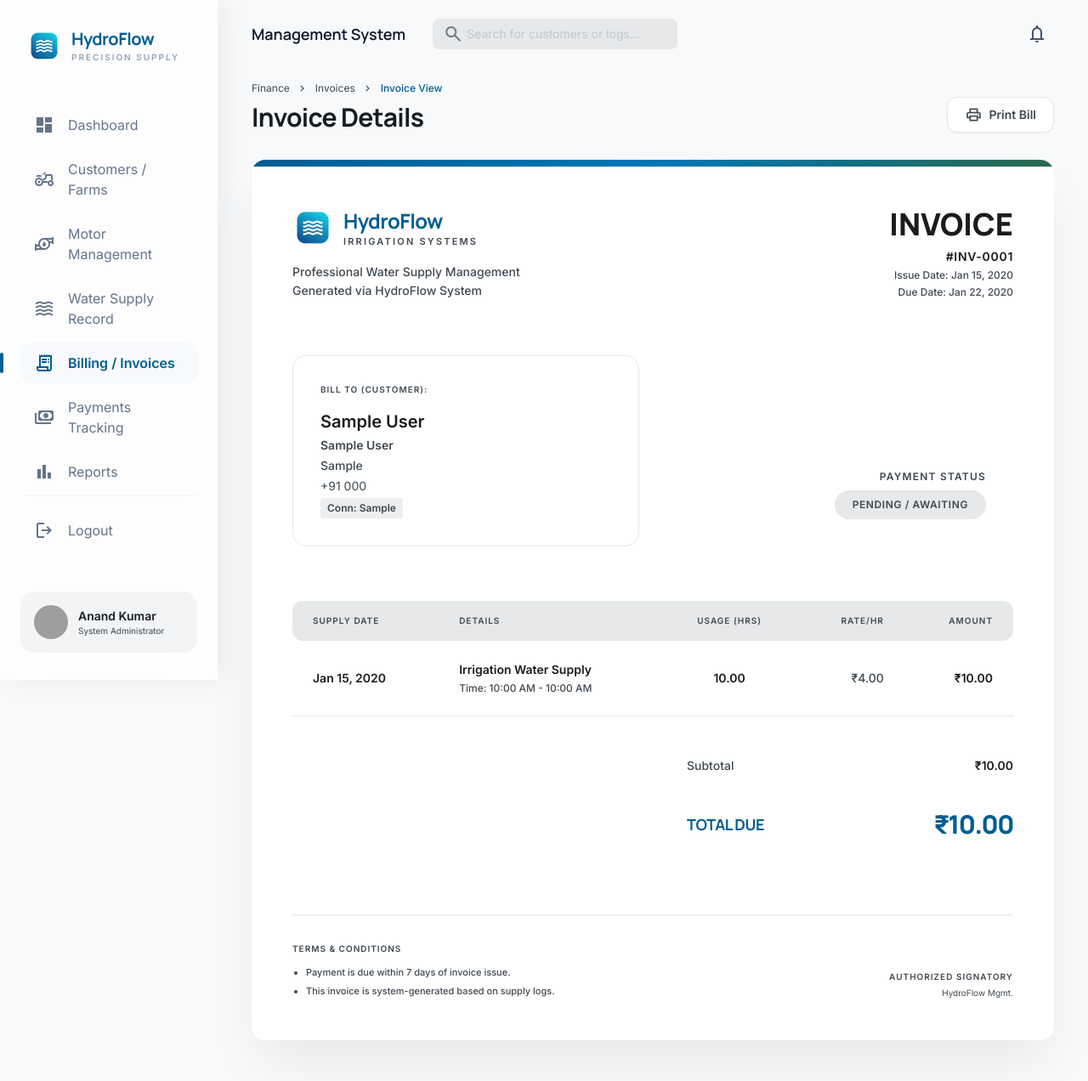
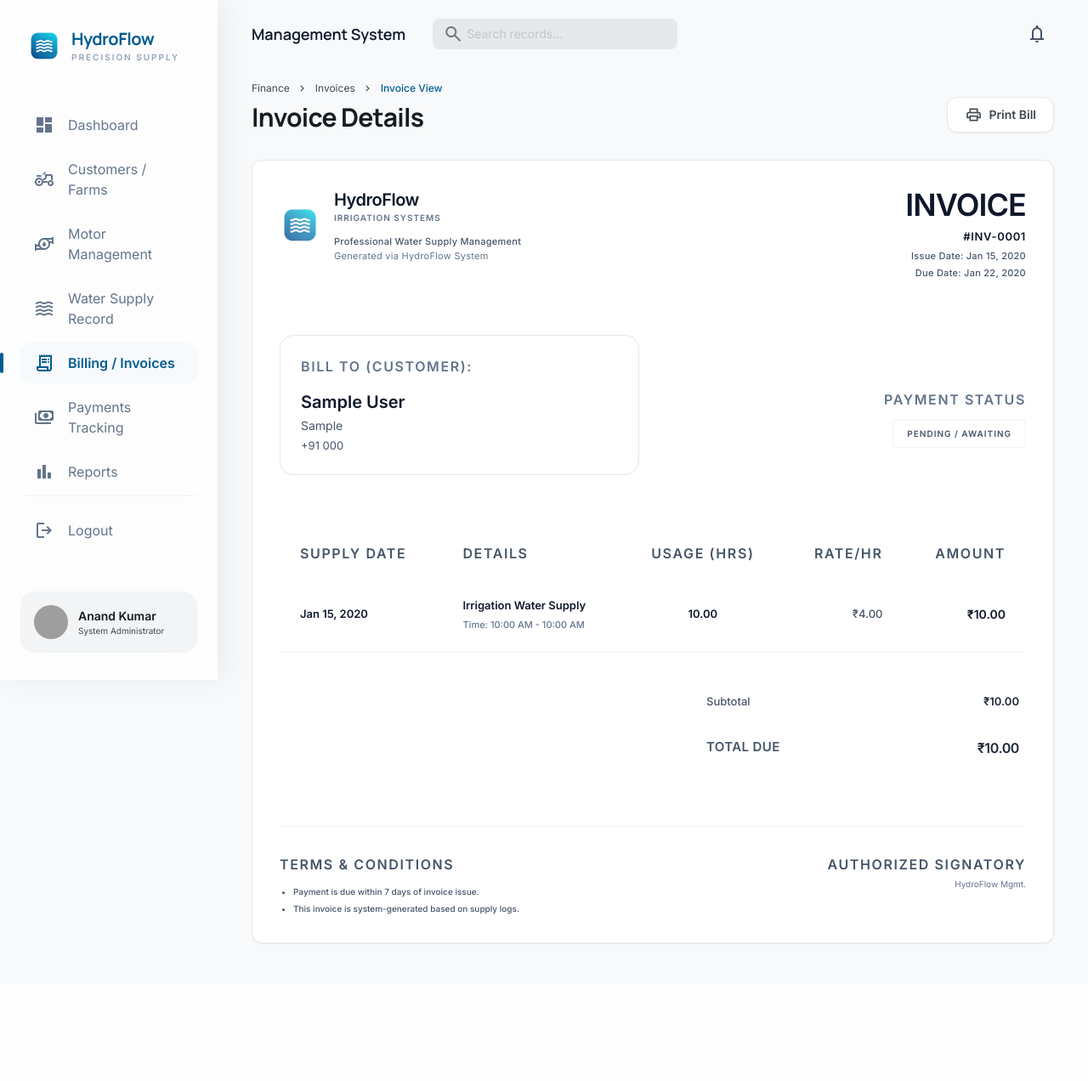
Before and after one commit to Dark-Priyanshu/water_Supply_System-HydroFlow-, a PHP site: page /views/billing/view_bill.php?id=1 in a window 1280 px wide. Shown: the whole page at 85% size. After the commit the page ends 1111 px from the top, so only its background shows below. Run offline with PHP 8.4, Linux system fonts and the light colour scheme; a user stored in the database is signed in; tables that the repository leaves empty hold one stand-in row (values such as "Sample post"); grey boxes are pictures that could not be loaded.

Commit message:
feat: Implement the initial Aquifer Pro water supply management system, including customer, motor, supply, billing, and payment modules, along with database setup and UI designs.

```diff
--- a/database.sql
+++ b/database.sql
@@ -15,7 +15,7 @@ CREATE TABLE customers (
     mobile VARCHAR(15) NOT NULL,
     village VARCHAR(100) NOT NULL,
     farm_name VARCHAR(100),
-    connection_no VARCHAR(50) UNIQUE,
+    connection_no VARCHAR(50),
     pipe_size VARCHAR(20),
     created_at TIMESTAMP DEFAULT CURRENT_TIMESTAMP
 );
--- a/includes/footer.php
+++ b/includes/footer.php
@@ -30,6 +30,9 @@
                     "pageLength": 10,
                     "ordering": true,
                     "info": true,
+                    "dom": "<'flex flex-col md:flex-row justify-between items-center mb-4'lf>" +
+                           "<'overflow-x-auto w-full'tr>" +
+                           "<'flex flex-col md:flex-row justify-between items-center mt-4 gap-4'ip>",
                     "language": {
                         "search": "_INPUT_",
                         "searchPlaceholder": "Search records...",
@@ -46,6 +49,27 @@
                     }
                 });
             }
+            // Bind top global search to DataTables and generic cards
+            $('#topGlobalSearch').on('keyup', function() {
+                var searchVal = $(this).val().toLowerCase();
+
+                // 1. Filter DataTables
+                if ($('.datatable').length) {
+                    $('.datatable').DataTable().search(searchVal).draw();
+                }
+
+                // 2. Filter Custom Grids / Cards
+                if ($('.searchable-item').length) {
+                    $('.searchable-item').each(function() {
+                        var textContent = $(this).text().toLowerCase();
+                        if (textContent.indexOf(searchVal) > -1) {
+                            $(this).removeClass('hidden');
+                        } else {
+                            $(this).addClass('hidden');
+                        }
+                    });
+                }
+            });
         });
     </script>
 </body>
--- a/includes/sidebar.php
+++ b/includes/sidebar.php
@@ -97,8 +97,20 @@
                     ?>
                 </h2>
                 <div class="relative group hidden md:block">
+                    <?php
+                        $search_placeholder = 'Search records...';
+                        switch($current_page) {
+                            case 'dashboard.php': $search_placeholder = 'Search dashboard...'; break;
+                            case 'customer_list.php': $search_placeholder = 'Search customers or villages...'; break;
+                            case 'motor_list.php': $search_placeholder = 'Search motor details...'; break;
+                            case 'supply_history.php': $search_placeholder = 'Search supply logs...'; break;
+                            case 'bill_history.php': $search_placeholder = 'Search bills or invoices...'; break;
+                            case 'payment_history.php': $search_placeholder = 'Search payments...'; break;
+                            case 'daily_report.php': $search_placeholder = 'Search reports...'; break;
+                        }
+                    ?>
                     <span class="absolute left-3 top-1/2 -translate-y-1/2 material-symbols-outlined text-outline">search</span>
-                    <input class="bg-surface-container-high border-none rounded-lg pl-10 pr-4 py-2 w-48 lg:w-72 text-sm focus:ring-2 focus:ring-[#005d90]/20 focus:bg-surface-container-lowest transition-all placeholder:text-outline-variant" placeholder="Search for customers or logs..." type="text"/>
+                    <input id="topGlobalSearch" class="bg-surface-container-high border-none rounded-lg pl-10 pr-4 py-2 w-48 lg:w-72 text-sm focus:ring-2 focus:ring-[#005d90]/20 focus:bg-surface-container-lowest transition-all placeholder:text-outline-variant" placeholder="<?= $search_placeholder ?>" type="text"/>
                 </div>
             </div>
             <div class="flex items-center gap-4">
--- a/views/billing/view_bill.php
+++ b/views/billing/view_bill.php
@@ -26,20 +26,65 @@ if (!$bill) {
     background-size: 24px 24px;
 }
 @media print {
-    body { background-color: #fff !important; }
-    .no-print, aside, header { display: none !important; }
-    main { margin: 0 !important; padding: 0 !important; width: 100% !important; max-width: 100% !important; min-height: 0 !important; }
-    .px-10 { padding-left: 0 !important; padding-right: 0 !important; }
-    .pb-12 { padding-bottom: 0 !important; }
-    .invoice-card { box-shadow: none !important; border: none !important; border-radius: 0 !important; margin: 0 !important; max-width: 100% !important; page-break-inside: avoid; }
-    html, body { min-height: 0 !important; height: auto !important; }
+    /* Reset everything */
     * {
         -webkit-print-color-adjust: exact !important;
         print-color-adjust: exact !important;
     }
+    html, body {
+        background: #fff !important;
+        margin: 0 !important;
+        padding: 0 !important;
+        min-height: 0 !important;
+        height: auto !important;
+        font-size: 11px !important;
+    }
+    /* Hide all non-invoice elements */
+    .no-print, aside, header, nav { display: none !important; }
+    /* Remove main wrapper padding/margin so invoice fills page */
+    main {
+        margin: 0 !important;
+        padding: 0 !important;
+        width: 100% !important;
+        max-width: 100% !important;
+        min-height: 0 !important;
+        display: block !important;
+    }
+    .px-4, .px-10, .lg\:px-10 { padding-left: 0 !important; padding-right: 0 !important; }
+    .pb-12 { padding-bottom: 0 !important; }
+    /* Invoice card: full page, clean white, no shadow/border */
+    .invoice-card {
+        box-shadow: none !important;
+        border: none !important;
+        border-radius: 0 !important;
+        margin: 0 !important;
+        max-width: 100% !important;
+        width: 100% !important;
+        background-color: #ffffff !important;
+        transform: scale(0.8);
+        transform-origin: top left;
+    }
+    /* Remove the dot background in print */
+    .invoice-paper {
+        background-image: none !important;
+        padding: 20mm 18mm !important;
+    }
+    /* Ensure slate colors render correctly */
+    .text-slate-900 { color: #0f172a !important; }
+    .text-slate-800 { color: #1e293b !important; }
+    .text-slate-600 { color: #475569 !important; }
+    .text-slate-500 { color: #64748b !important; }
+    .border-slate-200 { border-color: #e2e8f0 !important; }
+    .bg-slate-200\/50, .bg-slate-100 { background-color: #f1f5f9 !important; }
+    /* Keep bill-to box border visible */
+    .rounded-2xl { border-radius: 12px !important; }
+    /* Table header */
+    thead tr { background-color: #f1f5f9 !important; }
+    /* Prevent page breaks inside invoice */
+    .invoice-card, table { page-break-inside: avoid; }
 }
 @page {
-    size: auto;
+    size: A4;
     margin: 0;
 }
 </style>
@@ -72,64 +117,50 @@ if (!$bill) {
 <?php unset($_SESSION['success_msg']); endif; ?>
 
 <!-- Invoice Container -->
-<div class="bg-surface-container-lowest rounded-2xl p-0 shadow-[0_32px_64px_-12px_rgba(0,0,0,0.08)] overflow-hidden invoice-card max-w-5xl">
-    <!-- Top Accent Bar -->
-    <div class="h-2 bg-gradient-to-r from-primary via-primary-container to-secondary"></div>
+<div class="bg-white rounded-xl p-0 overflow-hidden invoice-card max-w-5xl mx-auto shadow-sm border border-slate-200/60 font-sans">
 
-    <div class="p-8 md:p-12 invoice-paper">
-        <!-- Invoice Header -->
+    <div class="p-8 md:p-14 invoice-paper">
+        <!-- Header: Logo/Text (Left) and INVOICE text (Right) -->
         <div class="flex flex-col md:flex-row justify-between md:items-start mb-16 gap-8">
-            <div class="space-y-4">
-                <div class="flex items-center gap-3">
-                    <div class="w-12 h-12 rounded-xl flex items-center justify-center">
-                        <img src="../../assets/images/icon.png" alt="HydroFlow Logo" class="w-full h-full object-contain">
-                    </div>
-                    <div>
-                        <h3 class="text-2xl font-bold text-primary font-headline tracking-tight">HydroFlow</h3>
-                        <p class="text-[11px] uppercase tracking-[0.2em] text-on-surface-variant font-bold">Irrigation Systems</p>
-                    </div>
+            <div class="flex items-center gap-4">
+                <div class="w-12 h-12 flex items-center justify-center grayscale opacity-80">
+                    <img src="../../assets/images/icon.png" alt="HydroFlow Logo" class="w-full h-full object-contain">
                 </div>
-                <div class="text-sm text-on-surface-variant leading-relaxed font-medium">
-                    <p>Professional Water Supply Management</p>
-                    <p>Generated via HydroFlow System</p>
+                <div>
+                    <h3 class="text-xl font-bold text-slate-900 tracking-tight">HydroFlow</h3>
+                    <p class="text-[10px] uppercase tracking-widest text-slate-500 font-bold mb-3">Irrigation Systems</p>
+                    <p class="text-[11px] text-slate-600 font-medium tracking-wide">Professional Water Supply Management</p>
+                    <p class="text-[11px] text-slate-500 tracking-wide">Generated via HydroFlow System</p>
                 </div>
             </div>
-            <div class="md:text-right border-l-[4px] pl-6 md:border-l-0 md:pl-0 border-primary">
-                <h4 class="text-4xl font-extrabold text-on-surface font-headline mb-2">INVOICE</h4>
-                <div class="space-y-1">
-                    <p class="text-sm font-bold text-on-surface tracking-wider">#INV-<?= str_pad($bill['bill_id'], 4, '0', STR_PAD_LEFT) ?></p>
-                    <p class="text-xs text-on-surface-variant font-medium">Issue Date: <?= date('M d, Y', strtotime($bill['bill_date'])) ?></p>
-                    <p class="text-xs text-on-surface-variant font-medium">Due Date: <?= date('M d, Y', strtotime($bill['bill_date']. ' + 7 days')) ?></p>
+            <div class="md:text-right">
+                <h4 class="text-4xl font-extrabold text-slate-900 mb-2 tracking-tight">INVOICE</h4>
+                <div class="space-y-1 mt-3">
+                    <p class="text-[13px] font-bold text-slate-900 tracking-wider">#INV-<?= str_pad($bill['bill_id'], 4, '0', STR_PAD_LEFT) ?></p>
+                    <p class="text-[11px] text-slate-600 font-medium tracking-wide">Issue Date: <?= date('M d, Y', strtotime($bill['bill_date'])) ?></p>
+                    <p class="text-[11px] text-slate-600 font-medium tracking-wide">Due Date: <?= date('M d, Y', strtotime($bill['bill_date']. ' + 7 days')) ?></p>
                 </div>
             </div>
         </div>
 
-        <!-- Client Info -->
-        <div class="grid grid-cols-1 md:grid-cols-2 gap-8 mb-16">
-            <div class="p-8 rounded-2xl bg-surface-container-low/50 border border-outline-variant/10">
-                <h5 class="text-[10px] uppercase tracking-widest text-on-surface-variant font-bold mb-4">Bill To (Customer):</h5>
-                <div class="space-y-1">
-                    <p class="text-xl font-bold text-on-surface"><?= htmlspecialchars($bill['farmer_name']) ?></p>
-                    <?php if(!empty($bill['farm_name'])): ?>
-                        <p class="text-sm text-on-surface-variant font-bold"><?= htmlspecialchars($bill['farm_name']) ?></p>
-                    <?php endif; ?>
-                    <p class="text-sm text-on-surface-variant font-medium mt-2"><?= htmlspecialchars($bill['village']) ?></p>
-                    <p class="text-sm text-on-surface-variant">+91 <?= htmlspecialchars($bill['mobile']) ?></p>
-                    <?php if(!empty($bill['connection_no'])): ?>
-                        <p class="text-xs text-on-surface-variant mt-2 px-2 py-1 bg-surface-container rounded inline-block font-bold">Conn: <?= htmlspecialchars($bill['connection_no']) ?></p>
-                    <?php endif; ?>
-                </div>
+        <!-- Middle Section: Bill To and Payment Status -->
+        <div class="grid grid-cols-1 md:grid-cols-2 gap-8 mb-16 items-start">
+            <div class="p-6 md:p-8 rounded-2xl border border-slate-200 bg-white/50 w-full max-w-[400px]">
+                <h5 class="text-[9px] uppercase tracking-widest text-slate-500 font-bold mb-4">Bill To (Customer):</h5>
+                <p class="text-xl font-bold text-slate-900 mb-1"><?= htmlspecialchars($bill['farmer_name']) ?></p>
+                <p class="text-sm text-slate-600 mb-1"><?= htmlspecialchars($bill['village']) ?></p>
+                <p class="text-[13px] text-slate-600">+91 <?= htmlspecialchars($bill['mobile']) ?></p>
             </div>
 
-            <div class="p-8 flex flex-col justify-end md:text-right">
-                <div class="space-y-2">
-                    <p class="text-xs text-on-surface-variant uppercase tracking-widest font-bold">Payment Status</p>
+            <div class="flex flex-col md:items-end justify-center h-full pt-8 md:pt-0">
+                <div class="text-center md:text-right w-full flex flex-col md:items-end">
+                    <p class="text-[9px] text-slate-500 uppercase tracking-widest font-bold mb-3 pl-2">Payment Status</p>
                     <?php if($bill['status'] == 'paid'): ?>
-                        <span class="inline-block px-5 py-2 rounded-full bg-secondary/10 text-secondary text-xs font-bold uppercase tracking-wider border border-secondary/20">PAID & SETTLED</span>
+                        <span class="inline-block px-4 py-2 rounded-[20px] bg-slate-100 text-slate-800 text-[10px] font-bold uppercase tracking-widest border border-slate-200">PAID & SETTLED</span>
                     <?php elseif($bill['status'] == 'cancelled'): ?>
-                        <span class="inline-block px-5 py-2 rounded-full bg-error/10 text-error text-xs font-bold uppercase tracking-wider border border-error/20">CANCELLED</span>
+                        <span class="inline-block px-4 py-2 rounded-[20px] bg-slate-100 text-slate-800 text-[10px] font-bold uppercase tracking-widest border border-slate-200">CANCELLED</span>
                     <?php else: ?>
-                        <span class="inline-block px-5 py-2 rounded-full bg-surface-container-high text-on-surface-variant text-xs font-bold uppercase tracking-wider border border-outline-variant/30">PENDING / AWAITING</span>
+                        <span class="inline-block px-4 py-2 rounded-[20px] bg-slate-200/50 text-slate-600 text-[10px] font-bold uppercase tracking-widest border border-slate-200/50">PENDING / AWAITING</span>
                     <?php endif; ?>
                 </div>
             </div>
@@ -137,59 +168,59 @@ if (!$bill) {
 
         <!-- Invoice Table -->
         <div class="mb-12 overflow-x-auto">
-            <table class="w-full border-collapse min-w-[600px]">
+            <table class="w-full border-collapse min-w-[700px]">
                 <thead>
-                    <tr class="bg-surface-container-high">
-                        <th class="text-left py-4 px-6 text-[10px] uppercase tracking-widest font-bold text-on-surface-variant rounded-l-xl">Supply Date</th>
-                        <th class="text-left py-4 px-6 text-[10px] uppercase tracking-widest font-bold text-on-surface-variant">Details</th>
-                        <th class="text-center py-4 px-6 text-[10px] uppercase tracking-widest font-bold text-on-surface-variant">Usage (hrs)</th>
-                        <th class="text-right py-4 px-6 text-[10px] uppercase tracking-widest font-bold text-on-surface-variant">Rate/Hr</th>
-                        <th class="text-right py-4 px-6 text-[10px] uppercase tracking-widest font-bold text-on-surface-variant rounded-r-xl">Amount</th>
+                    <tr class="bg-slate-200/50">
+                        <th class="text-left py-4 px-6 text-[9px] uppercase tracking-widest font-bold text-slate-600 rounded-l-xl w-1/5">Supply Date</th>
+                        <th class="text-left py-4 px-6 text-[9px] uppercase tracking-widest font-bold text-slate-600 w-1/3">Details</th>
+                        <th class="text-center py-4 px-6 text-[9px] uppercase tracking-widest font-bold text-slate-600">Usage (hrs)</th>
+                        <th class="text-right py-4 px-6 text-[9px] uppercase tracking-widest font-bold text-slate-600">Rate/Hr</th>
+                        <th class="text-right py-4 px-6 text-[9px] uppercase tracking-widest font-bold text-slate-600 rounded-r-xl">Amount</th>
                     </tr>
                 </thead>
-                <tbody class="divide-y divide-surface-container border-b border-outline-variant/10">
-                    <tr class="hover:bg-surface-container-low/30 transition-colors">
-                        <td class="py-6 px-6 text-sm text-on-surface font-semibold"><?= date('M d, Y', strtotime($bill['supply_date'])) ?></td>
+                <tbody>
+                    <tr class="border-b border-slate-100">
+                        <td class="py-6 px-6 text-[13px] text-slate-900 font-bold"><?= date('M d, Y', strtotime($bill['supply_date'])) ?></td>
                         <td class="py-6 px-6">
-                            <p class="text-sm font-bold text-on-surface mb-1">Irrigation Water Supply</p>
-                            <p class="text-xs text-on-surface-variant font-medium">Time: <?= date('h:i A', strtotime($bill['start_time'])) ?> - <?= date('h:i A', strtotime($bill['end_time'])) ?></p>
+                            <p class="text-[13px] font-bold text-slate-900 mb-1">Irrigation Water Supply</p>
+                            <p class="text-[11px] text-slate-500 font-medium">Time: <?= date('h:i A', strtotime($bill['start_time'])) ?> - <?= date('h:i A', strtotime($bill['end_time'])) ?></p>
                         </td>
-                        <td class="py-6 px-6 text-center text-sm font-bold text-on-surface"><?= number_format($bill['total_hours'], 2) ?></td>
-                        <td class="py-6 px-6 text-right text-sm text-on-surface-variant font-medium">₹<?= number_format($bill['rate'], 2) ?></td>
-                        <td class="py-6 px-6 text-right text-sm font-bold text-on-surface">₹<?= number_format($bill['total_amount'], 2) ?></td>
+                        <td class="py-6 px-6 text-center text-[13px] font-bold text-slate-900"><?= number_format($bill['total_hours'], 2) ?></td>
+                        <td class="py-6 px-6 text-right text-[13px] text-slate-600 font-medium">₹<?= number_format($bill['rate'], 2) ?></td>
+                        <td class="py-6 px-6 text-right text-sm font-bold text-slate-900">₹<?= number_format($bill['total_amount'], 2) ?></td>
                     </tr>
                 </tbody>
             </table>
         </div>
 
         <!-- Summary -->
-        <div class="flex flex-col items-end">
+        <div class="flex flex-col items-end mb-16">
             <div class="w-full max-w-sm space-y-4">
-                <div class="flex justify-between items-center text-sm text-on-surface-variant font-medium">
+                <div class="flex justify-between items-center text-[13px] text-slate-600 font-medium px-2">
                     <span>Subtotal</span>
-                    <span class="font-semibold text-on-surface">₹<?= number_format($bill['total_amount'], 2) ?></span>
+                    <span class="font-bold text-slate-800">₹<?= number_format($bill['total_amount'], 2) ?></span>
                 </div>
-                <div class="h-[1px] bg-outline-variant/30"></div>
-                <div class="flex justify-between items-center py-2">
-                    <span class="text-lg font-bold text-primary font-headline tracking-tight">TOTAL DUE</span>
-                    <span class="text-3xl font-extrabold text-primary font-headline tracking-tighter">₹<?= number_format($bill['total_amount'], 2) ?></span>
+                <div class="flex justify-between items-center py-4 px-2 mt-4">
+                    <span class="text-[15px] font-bold text-slate-600 tracking-wide uppercase">Total Due</span>
+                    <span class="text-[28px] font-extrabold text-slate-800 tracking-tight">₹<?= number_format($bill['total_amount'], 2) ?></span>
                 </div>
             </div>
         </div>
 
+        <div class="h-[1px] w-full bg-slate-100 mb-8 block"></div>
+
         <!-- Footer Notes -->
-        <div class="mt-20 pt-8 border-t border-outline-variant/20 grid grid-cols-1 md:grid-cols-2 gap-12">
+        <div class="grid grid-cols-1 md:grid-cols-2 gap-12 items-start">
             <div>
-                <h6 class="text-[10px] uppercase font-bold text-on-surface-variant tracking-widest mb-3">Terms & Conditions</h6>
-                <ul class="text-[11px] text-on-surface-variant leading-relaxed list-disc pl-4 space-y-1 font-medium">
+                <h6 class="text-[9px] uppercase font-bold text-slate-600 tracking-widest mb-3">Terms & Conditions</h6>
+                <ul class="text-[10px] text-slate-600 leading-relaxed list-disc pl-4 space-y-1 font-medium">
                     <li>Payment is due within 7 days of invoice issue.</li>
                     <li>This invoice is system-generated based on supply logs.</li>
                 </ul>
             </div>
             <div class="md:text-right flex flex-col md:justify-end md:items-end">
-                <div class="h-[1px] w-48 bg-outline-variant/50 mb-3 block"></div>
-                <p class="text-[10px] uppercase font-bold text-on-surface-variant tracking-widest">Authorized Signatory</p>
-                <p class="text-[10px] text-on-surface-variant mt-1">HydroFlow Mgmt.</p>
+                <p class="text-[9px] uppercase font-bold text-slate-600 tracking-widest">Authorized Signatory</p>
+                <p class="text-[10px] text-slate-500 mt-1">HydroFlow Mgmt.</p>
             </div>
         </div>
     </div>
--- a/views/customers/customer_list.php
+++ b/views/customers/customer_list.php
@@ -107,7 +107,7 @@ $customer_count = $customers->num_rows;
                     <td class="px-6 py-5 text-right">
                         <div class="flex justify-end gap-2">
                             <a href="#" class="p-1.5 text-slate-400 hover:text-primary transition-colors"><span class="material-symbols-outlined text-lg">visibility</span></a>
-                            <a href="#" class="p-1.5 text-slate-400 hover:text-secondary transition-colors"><span class="material-symbols-outlined text-lg">edit</span></a>
+                            <a href="edit_customer.php?id=<?= $row['customer_id'] ?>" class="p-1.5 text-slate-400 hover:text-secondary transition-colors"><span class="material-symbols-outlined text-lg">edit</span></a>
                             <a href="#" class="p-1.5 text-slate-400 hover:text-error transition-colors"><span class="material-symbols-outlined text-lg">delete</span></a>
                         </div>
                     </td>
--- a/views/motors/motor_list.php
+++ b/views/motors/motor_list.php
@@ -75,7 +75,7 @@ if($total_motors > 0) {
 <div class="grid grid-cols-1 xl:grid-cols-2 gap-8 mb-12">
     <?php if ($total_motors > 0): ?>
         <?php foreach ($motors_data as $motor): ?>
-        <div class="bg-surface-container-lowest rounded-xl overflow-hidden group flex flex-col md:flex-row shadow-sm hover:shadow-md transition-shadow border border-outline-variant/10">
+        <div class="searchable-item bg-surface-container-lowest rounded-xl overflow-hidden group flex flex-col md:flex-row shadow-sm hover:shadow-md transition-shadow border border-outline-variant/10">
              <div class="md:w-32 h-32 md:h-auto relative overflow-hidden bg-surface-container-highest flex items-center justify-center">
                  <span class="material-symbols-outlined text-6xl text-outline/30 group-hover:scale-110 transition-transform duration-500">water_pump</span>
                  <?php if($motor['status'] == 'active'): ?>
```
Also changed, not shown: controllers/customerController.php (+20 -0 lines), models/Customer.php (+17 -0 lines), syno.txt (added, +19 -0 lines), views/customers/edit_customer.php (added, +123 -0 lines), views/login.php (+11 -0 lines).
